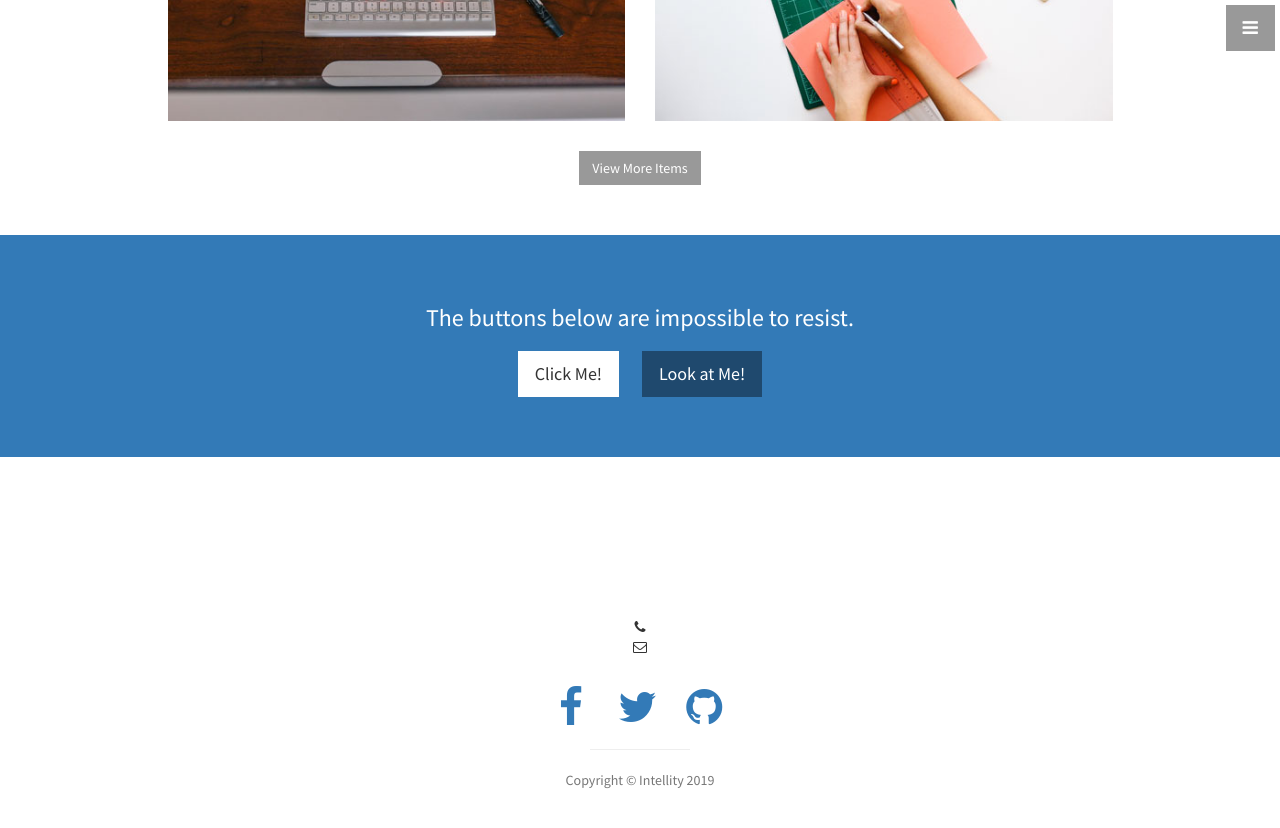
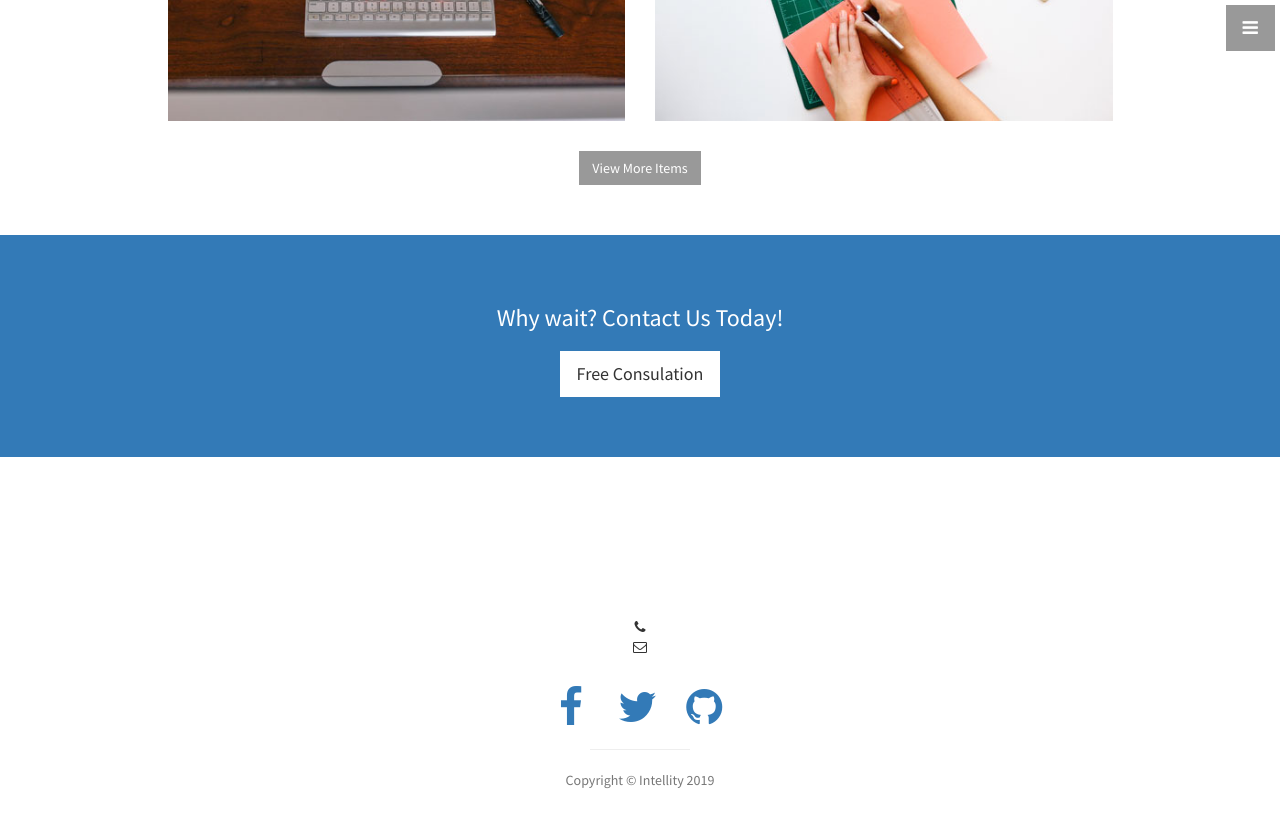
Before and after one commit to intellity/intellity-page, a Jekyll site: the page built from index.html, in a window 1280 px wide and 900 px high, scrolled down 2744 px. Shown: the top 828 px of the window. Built offline with Jekyll 4.4.1, drawn with Linux system fonts in a browser that asks for light colours.

Commit message:
Update call-to-action.html

```diff
--- a/_includes/call-to-action.html
+++ b/_includes/call-to-action.html
@@ -2,9 +2,9 @@
   <div class="container">
     <div class="row">
       <div class="col-lg-12 text-center">
-        <h3>The buttons below are impossible to resist.</h3>
-        <a href="#" class="btn btn-lg btn-light">Click Me!</a>
-        <a href="#" class="btn btn-lg btn-dark">Look at Me!</a>
+        <h3>Why wait? Contact Us Today!</h3>
+        <a href="#" class="btn btn-lg btn-light">Free Consulation</a>
+
       </div>
     </div>
   </div>
```
